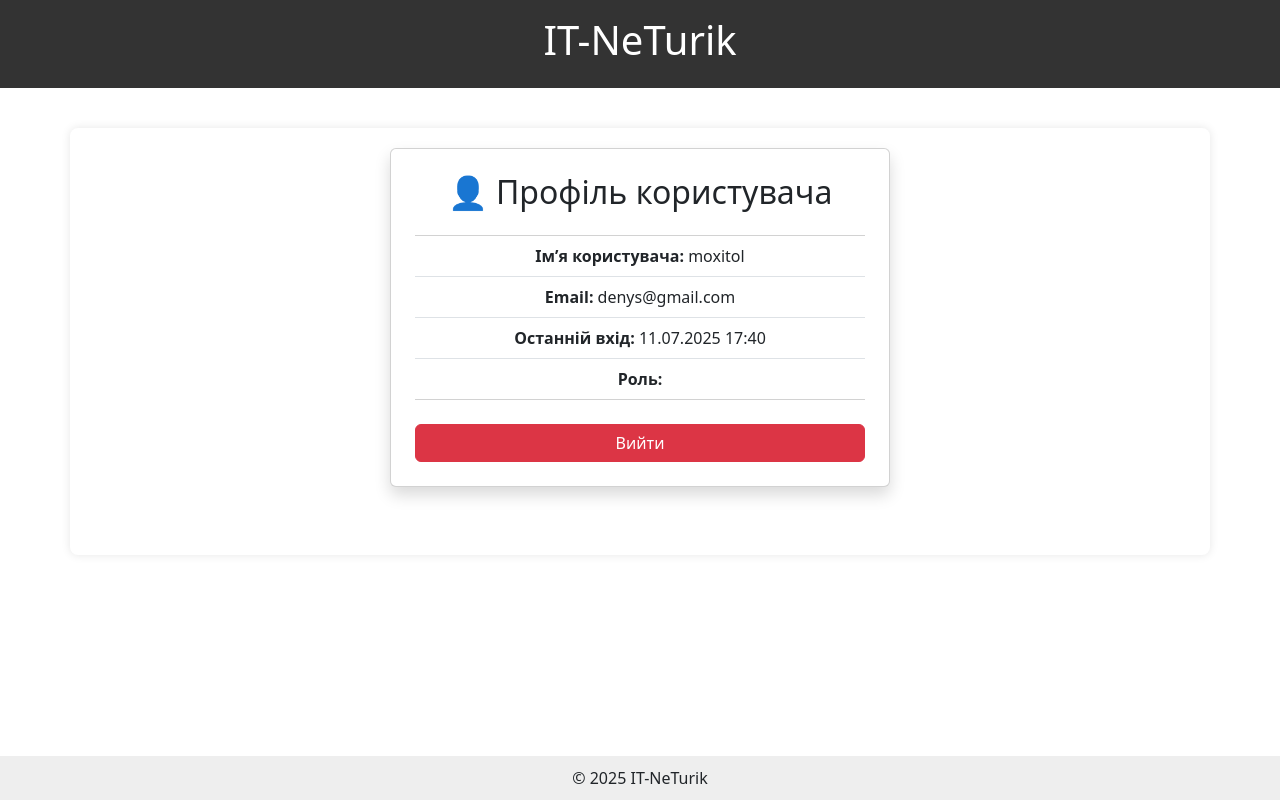
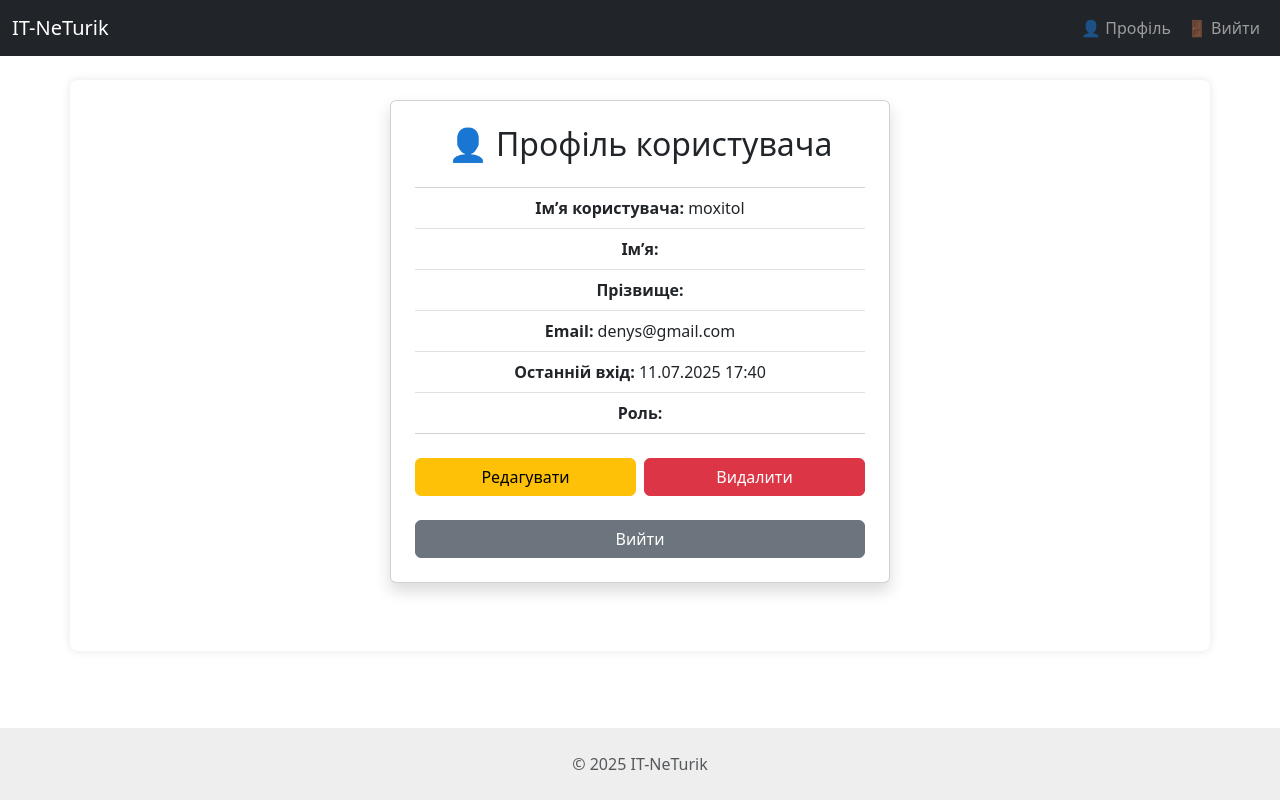
Before and after one commit to Mox1toGH/IT-NeTurik, a Django app: page /profile/ in a window 1280 px wide. Run offline with Django 5.2, Linux system fonts and the light colour scheme; a user stored in the database is signed in; data comes from the database, SQL or seed files in the repository; both versions use the stored data as it was after the commit.

Commit message:
add allerts and add navbar

```diff
--- a/myschool/accounts/templates/accounts/profile.html
+++ b/myschool/accounts/templates/accounts/profile.html
@@ -10,6 +10,12 @@
     <ul class="list-group list-group-flush text-center">
         <li class="list-group-item">
             <strong>Імʼя користувача:</strong> {{ user.username }}
+        </li>
+        <li class="list-group-item">
+            <strong>Імʼя:</strong> {{ user.first_name }}
+        </li>
+        <li class="list-group-item">
+            <strong>Прізвище:</strong> {{ user.last_name }}
         </li>
         {% if user.email %}
         <li class="list-group-item">
@@ -24,14 +30,77 @@
         </li>
     </ul>
 
-    <div class="mt-4 text-center">
+
+    <div class="mt-4 d-flex justify-content-between">
+      <!-- Редагувати -->
+      <button class="btn btn-warning w-50 me-1" data-bs-toggle="modal" data-bs-target="#editModal">Редагувати</button>
+      <!-- Видалити -->
+      <button class="btn btn-danger w-50 ms-1" data-bs-toggle="modal" data-bs-target="#deleteModal">Видалити</button>
+    </div>
+
+    <div class="mt-3 text-center">
       <form method="POST" action="{% url 'logout' %}">
         {% csrf_token %}
-        <button type="submit" class="btn btn-danger w-100">
+        <button type="submit" class="btn btn-secondary w-100 mt-2">
           Вийти
         </button>
       </form>
     </div>
   </div>
 </div>
+
+<!-- Модальне вікно редагування -->
+<div class="modal fade" id="editModal" tabindex="-1" aria-labelledby="editModalLabel" aria-hidden="true">
+  <div class="modal-dialog">
+    <div class="modal-content">
+      <form method="POST" action="{% url 'edit_account' %}">
+        {% csrf_token %}
+        <div class="modal-header">
+          <h5 class="modal-title">Редагувати профіль</h5>
+          <button type="button" class="btn-close" data-bs-dismiss="modal"></button>
+        </div>
+        <div class="modal-body">
+          <div class="mb-3">
+            <label>Імʼя</label>
+            <input type="text" name="first_name" class="form-control" value="{{ user.first_name }}">
+          </div>
+          <div class="mb-3">
+            <label>Прізвище</label>
+            <input type="text" name="last_name" class="form-control" value="{{ user.last_name }}">
+          </div>
+          <div class="mb-3">
+            <label>Email</label>
+            <input type="email" name="email" class="form-control" value="{{ user.email }}">
+          </div>
+        </div>
+        <div class="modal-footer">
+          <button type="submit" class="btn btn-primary">Зберегти зміни</button>
+          <button type="button" class="btn btn-secondary" data-bs-dismiss="modal">Скасувати</button>
+        </div>
+      </form>
+    </div>
+  </div>
+</div>
+
+<!-- Модальне вікно видалення -->
+<div class="modal fade" id="deleteModal" tabindex="-1" aria-labelledby="deleteModalLabel" aria-hidden="true">
+  <div class="modal-dialog">
+    <div class="modal-content">
+      <form method="POST" action="{% url 'delete_account' %}">
+        {% csrf_token %}
+        <div class="modal-header">
+          <h5 class="modal-title">Підтвердження видалення</h5>
+          <button type="button" class="btn-close" data-bs-dismiss="modal"></button>
+        </div>
+        <div class="modal-body">
+          Ви дійсно хочете <strong>видалити</strong> свій акаунт? Цю дію не можна скасувати.
+        </div>
+        <div class="modal-footer">
+          <button type="submit" class="btn btn-danger">Так, видалити</button>
+          <button type="button" class="btn btn-secondary" data-bs-dismiss="modal">Скасувати</button>
+        </div>
+      </form>
+    </div>
+  </div>
+</div>
 {% endblock %}
--- a/myschool/accounts/urls.py
+++ b/myschool/accounts/urls.py
@@ -6,4 +6,6 @@ urlpatterns = [
     path('signup/', views.singup_view, name='signup'),
     path('logout/', views.logout_view, name='logout'),
     path('profile/', views.profile_view, name='profile'),
+    path('edit/', views.edit_account_view, name='edit_account'),
+    path('delete/', views.delete_account_view, name='delete_account'),
 ]
--- a/myschool/accounts/views.py
+++ b/myschool/accounts/views.py
@@ -4,6 +4,8 @@ from django.contrib.auth.models import User
 from django.contrib.auth.decorators import login_required
 from django.contrib import messages
 from .models import UserProfile
+from django.views.decorators.http import require_POST
+
 
 def singup_view(request):
     if request.user.is_authenticated:
@@ -69,3 +71,34 @@ def logout_view(request):
 @login_required
 def profile_view(request):
     return render(request, 'accounts/profile.html')
+
+@require_POST
+@login_required
+def edit_account_view(request):
+    user = request.user
+    first_name = request.POST.get('first_name')
+    last_name = request.POST.get('last_name')
+    email = request.POST.get('email')
+
+    # Перевірка, чи email вже зайнятий іншим
+    if User.objects.filter(email=email).exclude(pk=user.pk).exists():
+        messages.error(request, "Користувач з таким email вже існує.")
+        return redirect('profile')
+
+    # Оновлення (але НЕ username!)
+    user.first_name = first_name
+    user.last_name = last_name
+    user.email = email
+    user.save()
+
+    messages.success(request, "Профіль успішно оновлено.")
+    return redirect('profile')
+
+@login_required
+@require_POST
+def delete_account_view(request):
+    user = request.user
+    logout(request)
+    user.delete()
+    messages.success(request, "Акаунт видалено.")
+    return redirect('login')
--- /dev/null
+++ b/myschool/static/js/base.js
@@ -0,0 +1,10 @@
+// Зникають автоматично через 4 секунди
+  document.addEventListener("DOMContentLoaded", function () {
+    const alerts = document.querySelectorAll('.alert');
+    alerts.forEach(alert => {
+      setTimeout(() => {
+        const bsAlert = bootstrap.Alert.getOrCreateInstance(alert);
+        bsAlert.close();
+      }, 4000); // 4000 мс = 4 секунди
+    });
+  });
--- a/myschool/templates/base.html
+++ b/myschool/templates/base.html
@@ -6,24 +6,51 @@
   <meta charset="UTF-8">
   <title>{% block title %}IT-NeTurik{% endblock %}</title>
   <link rel="stylesheet" href="{% static 'css/base.css' %}">
+  <link rel="stylesheet" href="{% static 'css/allert.css' %}">
   <link href="https://cdn.jsdelivr.net/npm/bootstrap@5.3.3/dist/css/bootstrap.min.css" rel="stylesheet">
+  <script src="https://cdn.jsdelivr.net/npm/bootstrap@5.3.3/dist/js/bootstrap.bundle.min.js"></script>
+  <script src="{% static 'js/base.js' %}"></script>
 </head>
+
 <body>
+<!-- 🔹 Navbar -->
+{% include 'navbar.html' %}
 
-<header>
-  <h1>IT-NeTurik</h1>
-</header>
+<!-- 🔔 Кастомні повідомлення -->
+{% if messages %}
+  <div id="custom-alerts" class="position-fixed top-0 end-0 p-3 mt-5 me-3 d-flex flex-column gap-2 align-items-end"
+       style="z-index: 1080;">
+    {% for message in messages %}
+      <div class="alert alert-{{ message.tags }} alert-dismissible d-flex align-items-center fade show shadow"
+           role="alert" style="min-width: 300px; max-width: 400px; animation: fade-in 0.5s ease-out;">
+        <span class="me-2">
+          {% if message.tags == 'success' %}
+            ✅
+          {% elif message.tags == 'error' %}
+            ❌
+          {% elif message.tags == 'warning' %}
+            ⚠️
+          {% else %}
+            💬
+          {% endif %}
+        </span>
+        <div class="flex-grow-1">{{ message }}</div>
+        <button type="button" class="btn-close ms-2" data-bs-dismiss="alert" aria-label="Закрити"></button>
+      </div>
+    {% endfor %}
+  </div>
+{% endif %}
 
-<div class="container">
+
+<!-- 🔹 Основний контент -->
+<div class="container mt-4">
   {% block content %}
   {% endblock %}
 </div>
 
-<footer>
+<!-- 🔹 Footer -->
+<footer class="text-center text-muted py-4">
   © 2025 IT-NeTurik
 </footer>
-
-<script src="https://cdn.jsdelivr.net/npm/bootstrap@5.3.3/dist/js/bootstrap.bundle.min.js"></script>
-
 </body>
 </html>
--- /dev/null
+++ b/myschool/templates/navbar.html
@@ -0,0 +1,31 @@
+<nav class="navbar navbar-expand-lg navbar-dark bg-dark">
+  <div class="container-fluid">
+    <a class="navbar-brand" href="/">IT-NeTurik</a>
+    <button class="navbar-toggler" type="button" data-bs-toggle="collapse" data-bs-target="#navbarNav"
+      aria-controls="navbarNav" aria-expanded="false" aria-label="Перемкнути навігацію">
+      <span class="navbar-toggler-icon"></span>
+    </button>
+    <div class="collapse navbar-collapse" id="navbarNav">
+      <ul class="navbar-nav ms-auto">
+        {% if user.is_authenticated %}
+          <li class="nav-item">
+            <a class="nav-link" href="{% url 'profile' %}">👤 Профіль</a>
+          </li>
+          <li class="nav-item">
+            <form method="POST" action="{% url 'logout' %}">
+              {% csrf_token %}
+              <button class="nav-link btn btn-link text-decoration-none" type="submit">🚪 Вийти</button>
+            </form>
+          </li>
+        {% else %}
+          <li class="nav-item">
+            <a class="nav-link" href="{% url 'login' %}">🔐 Вхід</a>
+          </li>
+          <li class="nav-item">
+            <a class="nav-link" href="{% url 'signup' %}">📝 Реєстрація</a>
+          </li>
+        {% endif %}
+      </ul>
+    </div>
+  </div>
+</nav>
```
Also changed, not shown: myschool/static/css/allert.css (added, +88 -0 lines), myschool/db.sqlite3, 2 other files. Lines whose indentation alone changed are shown as unchanged.
